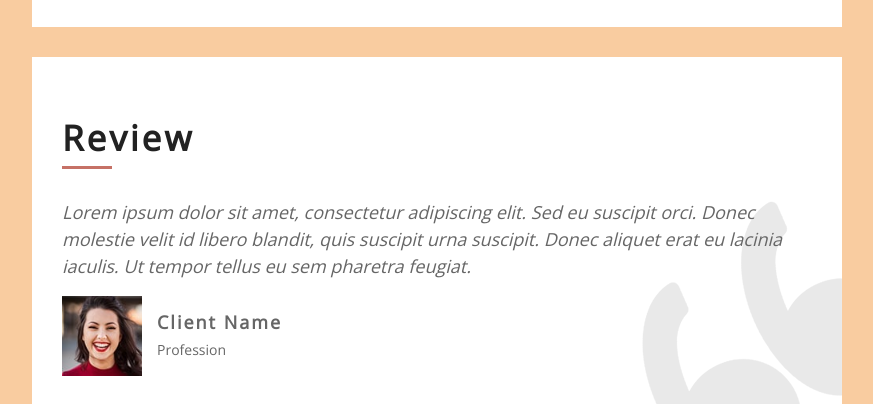
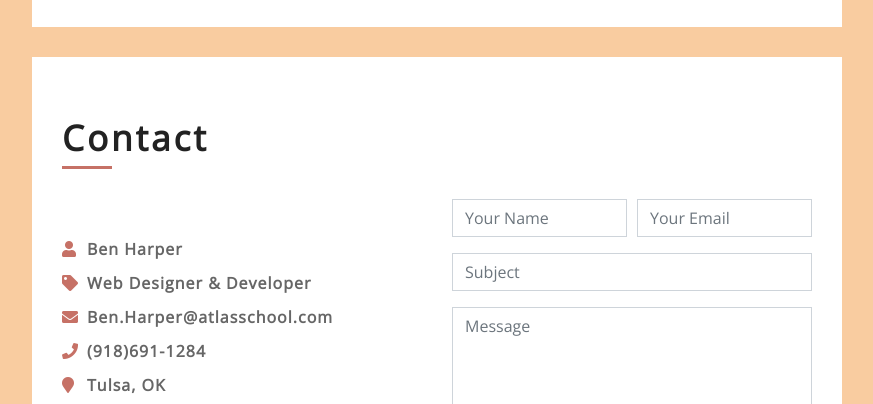
Before and after one commit to HenBarper/benharperwebdev, a plain HTML site: page index.html in a window 1280 px wide. Shown: the part 3003-3407 px from the top of the page, without its empty margins (368-1241 px from the left). Drawn offline with nearby package versions, Linux system fonts and the light colour scheme.

Commit message:
hid the review section

```diff
--- a/index.html
+++ b/index.html
@@ -293,7 +293,7 @@
                 <!-- Portfolio Start -->
 
                 <!-- Review Start -->
-                <div class="review" id="review">
+                <!-- <div class="review" id="review">
                     <div class="content-inner">
                         <div class="content-header">
                             <h2>Review</h2>
@@ -349,7 +349,7 @@
                             </div>
                         </div>
                     </div>
-                </div>
+                </div> -->
                 <!-- Review End -->
 
                 <!-- Contact Start -->
```
